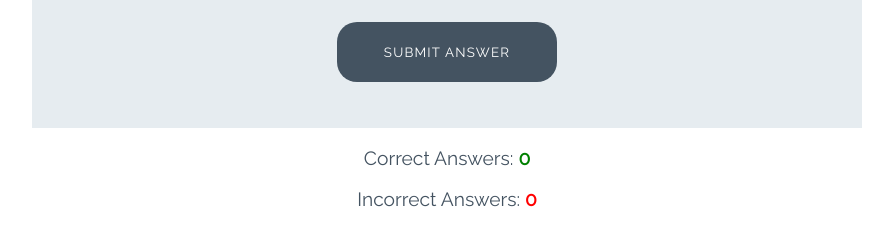
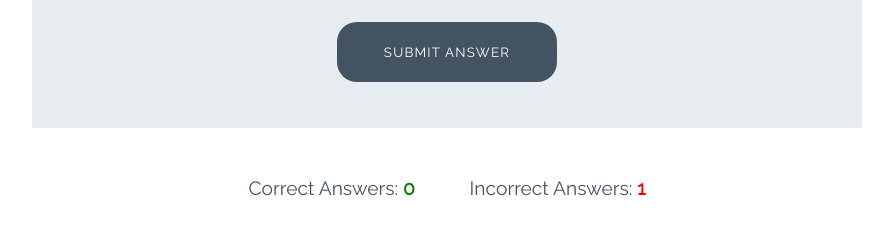
Before and after one commit to cmd-source/Love-Maths-Game, a plain HTML site: page index.html in a window 1280 px wide. Both pictures are taken after typing "5" into the empty fields and a click on the button "SUBMIT ANSWER". Shown: the part 425-670 px from the top of the page, without its empty margins (193-1086 px from the left). Drawn offline with Linux system fonts and the light colour scheme.

Commit message:
including functions for scores

```diff
--- a/index.html
+++ b/index.html
@@ -44,8 +44,8 @@
     </div>
 
     <div class="score-area">
-        <p>Correct Answers: <span id="score">0</span></p>
-        <p>Incorrect Answers: <span id="incorrect">0</span></p>
+        <p class="scores">Correct Answers: <span id="score">0</span></p>
+        <p class="scores">Incorrect Answers: <span id="incorrect">0</span></p>
     </div>
 
 <script src="script.js"></script>
--- a/script.js
+++ b/script.js
@@ -41,11 +41,15 @@ function checkAnswer(){
 
     if(isCorrect) {
         alert("Hey! You got it right! :D")
+        incrementScore();
     } else {
         alert(`Awwwww no you got that mushy brain, the correct answer was ${calculatedAnswer[0]}`)
+        incrementWrongAnswer();
     }
 
     runGame(calculatedAnswer[1]);
+
+
 }
 
 function calculateCorrectAnswer(){
@@ -64,9 +68,15 @@ function calculateCorrectAnswer(){
 }
 
 function incrementScore(){
+
+    let oldScore = parseInt(document.getElementById("score").innerText);
+    document.getElementById("score").innerText = ++oldScore;
 }
 
 function incrementWrongAnswer(){
+
+    let oldScore = parseInt(document.getElementById("incorrect").innerText);
+    document.getElementById("incorrect").innerText = ++oldScore;
 }
 
 function displayAdditionQuestion(operand1, operand2){
```
